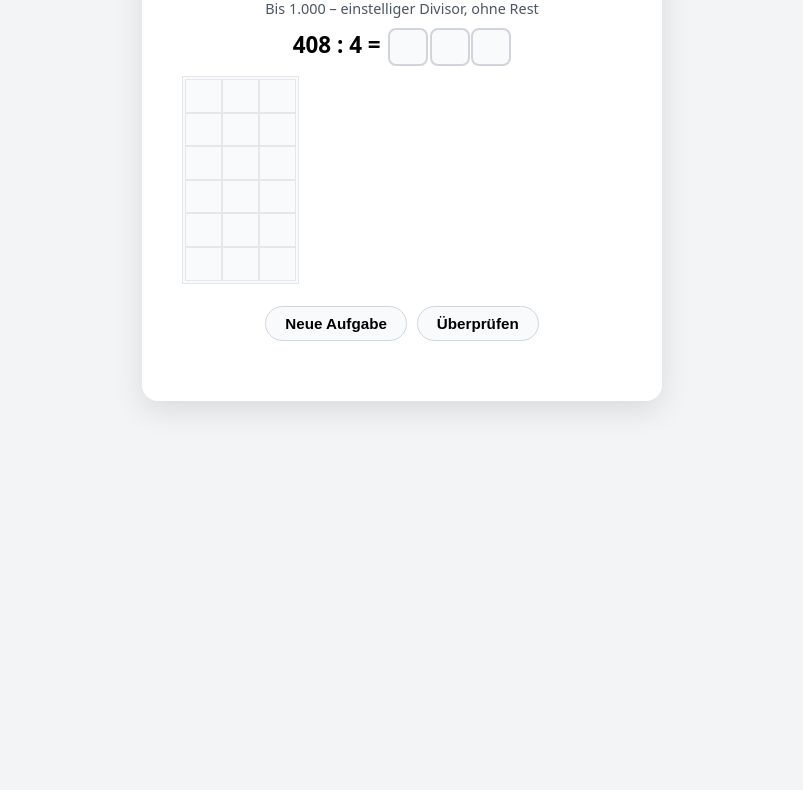
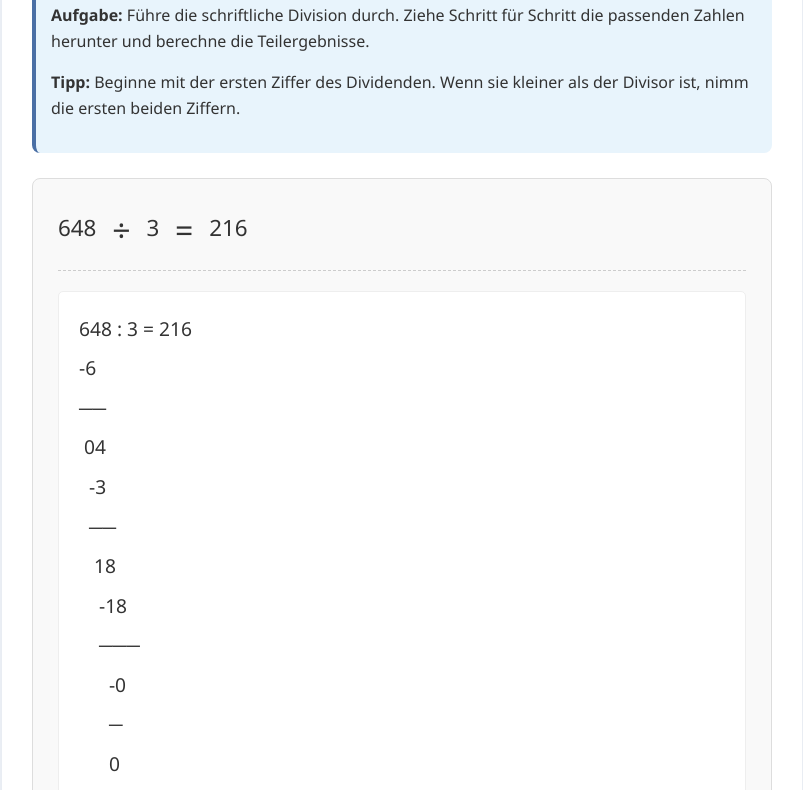
Before and after one commit to retospeerli/schriftlichedivision, a plain HTML site: page index.html in a window 1280 px wide. Shown: the part 239-1029 px from the top of the page, without its empty margins (238-1041 px from the left). Before the commit the page ends 800 px from the top, so only its background shows below. Drawn offline with Linux system fonts and the light colour scheme.

Commit message:
Update index.html

```diff
--- a/index.html
+++ b/index.html
@@ -2,403 +2,409 @@
 <html lang="de">
 <head>
     <meta charset="UTF-8">
-  <title>Schriftliche Division – Gitter</title>
+    <meta name="viewport" content="width=device-width, initial-scale=1.0">
+    <title>Schriftliche Division - Matheaufgabe</title>
     <style>
-    :root {
-      font-family: system-ui, -apple-system, BlinkMacSystemFont, "Segoe UI";
-      background: #f3f4f6;
+        * {
+            box-sizing: border-box;
+            font-family: 'Segoe UI', Arial, sans-serif;
         }
+
         body {
             margin: 0;
-      min-height: 100vh;
+            padding: 20px;
+            background-color: #f5f9ff;
+            color: #333;
+            line-height: 1.6;
+        }
+
+        .container {
+            max-width: 800px;
+            margin: 0 auto;
+            background-color: white;
+            border-radius: 10px;
+            box-shadow: 0 5px 15px rgba(0, 0, 0, 0.1);
+            padding: 30px;
+        }
+
+        header {
+            text-align: center;
+            margin-bottom: 30px;
+            border-bottom: 2px solid #4a6fa5;
+            padding-bottom: 15px;
+        }
+
+        h1 {
+            color: #2c3e50;
+            margin-top: 0;
+        }
+
+        .description {
+            background-color: #e8f4fc;
+            padding: 15px;
+            border-radius: 8px;
+            margin-bottom: 25px;
+            border-left: 4px solid #4a6fa5;
+        }
+
+        .task-container {
+            background-color: #f9f9f9;
+            border: 1px solid #ddd;
+            border-radius: 8px;
+            padding: 25px;
+            margin-bottom: 25px;
+        }
+
+        .division-problem {
+            font-size: 1.4rem;
+            margin-bottom: 20px;
+            padding-bottom: 15px;
+            border-bottom: 1px dashed #ccc;
+        }
+
+        .division-symbol {
+            font-size: 2rem;
+            vertical-align: middle;
+            margin: 0 10px;
+        }
+
+        .division-steps {
+            font-family: 'Courier New', monospace;
+            font-size: 1.2rem;
+            line-height: 1.8;
+            background-color: white;
+            padding: 20px;
+            border-radius: 5px;
+            border: 1px solid #eee;
+            margin-top: 20px;
+            overflow-x: auto;
+        }
+
+        .step {
+            margin-bottom: 15px;
+            padding-bottom: 10px;
+            border-bottom: 1px dotted #eee;
+        }
+
+        .step:last-child {
+            border-bottom: none;
+        }
+
+        .calculation-line {
             display: flex;
             align-items: center;
-      justify-content: center;
-    }
-    .app {
-      background: #ffffff;
-      border-radius: 16px;
-      box-shadow: 0 10px 30px rgba(0,0,0,0.1);
-      padding: 2rem 2.5rem;
-      max-width: 520px;
-      width: 100%;
-      box-sizing: border-box;
-    }
-    h1 {
-      margin-top: 0;
-      text-align: center;
-      font-size: 1.4rem;
-    }
-    .subtitle {
-      text-align: center;
-      color: #4b5563;
-      margin-bottom: 0.6rem;
-      font-size: 0.9rem;
+            margin-bottom: 5px;
         }
 
-    .task-line {
-      text-align: center;
-      font-size: 1.4rem;
-      font-weight: 600;
-      margin-bottom: 0.6rem;
-    }
-    .quot-input {
-      width: 2.0rem;
-      height: 2.0rem;
-      border-radius: 8px;
-      border: 2px solid #d1d5db;
-      font-size: 1.1rem;
-      text-align: center;
-      background: #f9fafb;
-      cursor: pointer;
-      margin-left: 0.1rem;
-    }
-    .quot-input.correct {
-      border-color: #16a34a;
-      background: #dcfce7;
-    }
-    .quot-input.incorrect {
-      border-color: #b91c1c;
-      background: #fee2e2;
+        .result {
+            font-weight: bold;
+            color: #2c3e50;
+            margin-top: 15px;
+            font-size: 1.3rem;
         }
 
-    /* Gitter wie kariertes Papier, 3 Spalten für H, Z, E */
-    .grid-wrapper {
-      display: inline-block;
-      margin: 0 auto 0.8rem auto;
-      border: 1px solid #e5e7eb;
-      padding: 0.15rem;
-      background: #f9fafb;
-    }
-    .calc-grid {
-      display: grid;
-      grid-template-columns: repeat(3, 2.3rem);
-      grid-auto-rows: 2.1rem;
-      gap: 0;
-    }
-    .grid-cell {
-      border: 1px solid #e5e7eb; /* kariertes Papier */
+        .controls {
             display: flex;
-      align-items: center;
-      justify-content: center;
-    }
-    .work-input {
-      width: 100%;
-      height: 100%;
-      border: none;
-      background: transparent;
-      text-align: center;
-      font-size: 1.05rem;
-      cursor: pointer;
-    }
-    .work-input:focus {
-      outline: none;
+            justify-content: space-between;
+            flex-wrap: wrap;
+            gap: 10px;
+            margin-top: 30px;
         }
 
-    .buttons-row {
-      margin-top: 0.6rem;
-      display: flex;
-      gap: 0.6rem;
-      justify-content: center;
-      flex-wrap: wrap;
-    }
-    .btn {
-      padding: 0.5rem 1.2rem;
-      border-radius: 999px;
-      border: 1px solid #d1d5db;
-      background: #f9fafb;
-      font-weight: 600;
-      font-size: 0.95rem;
+        button {
+            padding: 12px 24px;
+            background-color: #4a6fa5;
+            color: white;
+            border: none;
+            border-radius: 5px;
             cursor: pointer;
-    }
-    .btn:hover {
-      background: #e5e7eb;
-      border-color: #9ca3af;
+            font-size: 1rem;
+            transition: background-color 0.3s;
         }
 
-    .feedback {
+        button:hover {
+            background-color: #3a5a80;
+        }
+
+        .new-problem {
+            background-color: #2ecc71;
+        }
+
+        .new-problem:hover {
+            background-color: #27ae60;
+        }
+
+        .show-steps {
+            background-color: #e67e22;
+        }
+
+        .show-steps:hover {
+            background-color: #d35400;
+        }
+
+        footer {
+            margin-top: 30px;
             text-align: center;
-      margin-top: 0.5rem;
-      min-height: 1.2rem;
-      font-weight: 500;
-      font-size: 0.95rem;
+            font-size: 0.9rem;
+            color: #7f8c8d;
+            border-top: 1px solid #eee;
+            padding-top: 15px;
         }
-    .feedback.ok { color: #15803d; }
-    .feedback.error { color: #b91c1c; }
 
-    /* Popup */
-    .popup-overlay {
-      position: fixed;
-      inset: 0;
-      background: rgba(15,23,42,0.35);
-      display: none;
-      align-items: center;
-      justify-content: center;
-      z-index: 1000;
+        @media (max-width: 600px) {
+            .container {
+                padding: 15px;
             }
-    .popup {
-      background: #ffffff;
-      border-radius: 14px;
-      padding: 0.8rem 1rem;
-      box-shadow: 0 10px 30px rgba(0,0,0,0.25);
-      max-width: 260px;
+
+            .controls {
+                flex-direction: column;
+            }
+
+            button {
                 width: 100%;
             }
-    .popup-title {
-      text-align: center;
-      font-weight: 600;
-      margin-bottom: 0.4rem;
-      font-size: 0.95rem;
         }
-    .digit-grid {
-      display: grid;
-      grid-template-columns: repeat(5, minmax(0,1fr));
-      gap: 0.3rem;
-      margin-bottom: 0.4rem;
-    }
-    .digit-btn {
-      padding: 0.3rem 0;
-      border-radius: 8px;
-      border: 1px solid #d1d5db;
-      background: #f9fafb;
-      font-size: 1.05rem;
-      cursor: pointer;
-    }
-    .digit-btn:hover { background: #e5e7eb; }
-    .popup-footer {
-      text-align: center;
-    }
-    .popup-close {
-      padding: 0.25rem 0.8rem;
-      border-radius: 999px;
-      border: none;
-      background: #e5e7eb;
-      cursor: pointer;
-      font-size: 0.85rem;
-    }
-    .popup-close:hover { background: #d1d5db; }
     </style>
 </head>
 <body>
-<div class="app">
+    <div class="container">
+        <header>
             <h1>Schriftliche Division</h1>
-  <div class="subtitle">Bis 1.000 – einstelliger Divisor, ohne Rest</div>
+            <p>Löse die Divisionsaufgabe Schritt für Schritt</p>
+        </header>
 
-  <!-- Aufgabenzeile -->
-  <div class="task-line" id="task-line">
-    <!-- Wird per JS gefüllt, z.B.: 432 : 3 = [ ][ ][ ] -->
+        <div class="description">
+            <p><strong>Aufgabe:</strong> Führe die schriftliche Division durch. Ziehe Schritt für Schritt die passenden Zahlen herunter und berechne die Teilergebnisse.</p>
+            <p><strong>Tipp:</strong> Beginne mit der ersten Ziffer des Dividenden. Wenn sie kleiner als der Divisor ist, nimm die ersten beiden Ziffern.</p>
         </div>
 
-  <!-- Gitter für die Rechenschritte, 3 Spalten (H, Z, E) × 6 Zeilen -->
-  <div class="grid-wrapper">
-    <div class="calc-grid">
-      <!-- 6 Zeilen × 3 Spalten, alles Eingabefelder -->
-      <!-- Zeile 1 -->
-      <div class="grid-cell"><input class="work-input" data-row="0" data-col="0" readonly></div>
-      <div class="grid-cell"><input class="work-input" data-row="0" data-col="1" readonly></div>
-      <div class="grid-cell"><input class="work-input" data-row="0" data-col="2" readonly></div>
-      <!-- Zeile 2 -->
-      <div class="grid-cell"><input class="work-input" data-row="1" data-col="0" readonly></div>
-      <div class="grid-cell"><input class="work-input" data-row="1" data-col="1" readonly></div>
-      <div class="grid-cell"><input class="work-input" data-row="1" data-col="2" readonly></div>
-      <!-- Zeile 3 -->
-      <div class="grid-cell"><input class="work-input" data-row="2" data-col="0" readonly></div>
-      <div class="grid-cell"><input class="work-input" data-row="2" data-col="1" readonly></div>
-      <div class="grid-cell"><input class="work-input" data-row="2" data-col="2" readonly></div>
-      <!-- Zeile 4 -->
-      <div class="grid-cell"><input class="work-input" data-row="3" data-col="0" readonly></div>
-      <div class="grid-cell"><input class="work-input" data-row="3" data-col="1" readonly></div>
-      <div class="grid-cell"><input class="work-input" data-row="3" data-col="2" readonly></div>
-      <!-- Zeile 5 -->
-      <div class="grid-cell"><input class="work-input" data-row="4" data-col="0" readonly></div>
-      <div class="grid-cell"><input class="work-input" data-row="4" data-col="1" readonly></div>
-      <div class="grid-cell"><input class="work-input" data-row="4" data-col="2" readonly></div>
-      <!-- Zeile 6 -->
-      <div class="grid-cell"><input class="work-input" data-row="5" data-col="0" readonly></div>
-      <div class="grid-cell"><input class="work-input" data-row="5" data-col="1" readonly></div>
-      <div class="grid-cell"><input class="work-input" data-row="5" data-col="2" readonly></div>
+        <div class="task-container">
+            <div class="division-problem">
+                <span id="dividend">648</span>
+                <span class="division-symbol">÷</span>
+                <span id="divisor">3</span>
+                <span class="division-symbol">=</span>
+                <span id="quotient">?</span>
+            </div>
+
+            <div class="division-steps" id="steps-container">
+                <!-- Hier werden die schriftlichen Divisionsschritte angezeigt -->
+                <div class="step">
+                    <div class="calculation-line">648 : 3 = 216</div>
+                    <div class="calculation-line">-6</div>
+                    <div class="calculation-line">&nbsp;04</div>
+                    <div class="calculation-line">&nbsp;-3</div>
+                    <div class="calculation-line">&nbsp;&nbsp;18</div>
+                    <div class="calculation-line">&nbsp;&nbsp;-18</div>
+                    <div class="calculation-line">&nbsp;&nbsp;&nbsp;0</div>
+                </div>
+
+                <div class="result">Ergebnis: 648 ÷ 3 = <strong>216</strong></div>
             </div>
         </div>
 
-  <div class="buttons-row">
-    <button class="btn" id="new-btn">Neue Aufgabe</button>
-    <button class="btn" id="check-btn">Überprüfen</button>
+        <div class="controls">
+            <button id="newProblem" class="new-problem">Neue Aufgabe</button>
+            <button id="toggleSteps" class="show-steps">Lösung ein/ausblenden</button>
+            <button id="stepByStep">Schritt für Schritt</button>
         </div>
 
-  <div class="feedback" id="feedback"></div>
-</div>
-
-<!-- Popup für Ziffernauswahl -->
-<div class="popup-overlay" id="popup-overlay">
-  <div class="popup">
-    <div class="popup-title">Ziffer auswählen</div>
-    <div class="digit-grid" id="digit-grid"></div>
-    <div class="popup-footer">
-      <button class="popup-close" id="popup-close-btn">Abbrechen</button>
-    </div>
-  </div>
+        <footer>
+            <p>Matheaufgabe - Schriftliche Division mit einstelligem Divisor</p>
+            <p>Ähnlich zu matheaufgaben.net | Für Lernzwecke erstellt</p>
+        </footer>
     </div>
 
     <script>
-  const NUM_QUOT_DIGITS = 3; // Quotient bis 3-stellig (z.B. 144)
-  let divisor  = 0;
-  let dividend = 0;
-  let quotient = 0;
-  let quotientDigits = [];
+        document.addEventListener('DOMContentLoaded', function() {
+            const dividendElement = document.getElementById('dividend');
+            const divisorElement = document.getElementById('divisor');
+            const quotientElement = document.getElementById('quotient');
+            const stepsContainer = document.getElementById('steps-container');
+            const newProblemButton = document.getElementById('newProblem');
+            const toggleStepsButton = document.getElementById('toggleSteps');
+            const stepByStepButton = document.getElementById('stepByStep');
 
-  let activeInput = null;
+            // Mögliche Aufgaben
+            const problems = [
+                {dividend: 648, divisor: 3, quotient: 216},
+                {dividend: 735, divisor: 5, quotient: 147},
+                {dividend: 924, divisor: 4, quotient: 231},
+                {dividend: 816, divisor: 8, quotient: 102},
+                {dividend: 972, divisor: 6, quotient: 162},
+                {dividend: 525, divisor: 7, quotient: 75},
+                {dividend: 648, divisor: 9, quotient: 72},
+                {dividend: 448, divisor: 4, quotient: 112}
+            ];
 
-  const taskLine   = document.getElementById('task-line');
-  const feedbackEl = document.getElementById('feedback');
+            let currentProblemIndex = 0;
+            let stepsVisible = true;
 
-  const popupOverlay  = document.getElementById('popup-overlay');
-  const digitGrid     = document.getElementById('digit-grid');
-  const popupCloseBtn = document.getElementById('popup-close-btn');
+            // Initiale Aufgabe anzeigen
+            showProblem(currentProblemIndex);
 
-  const newBtn   = document.getElementById('new-btn');
-  const checkBtn = document.getElementById('check-btn');
+            // Neue Aufgabe generieren
+            newProblemButton.addEventListener('click', function() {
+                currentProblemIndex = (currentProblemIndex + 1) % problems.length;
+                showProblem(currentProblemIndex);
 
-  let quotInputs = [];  // wird beim Generieren neu aufgebaut
-  const workInputs = Array.from(document.querySelectorAll('.work-input'));
+                // Schritte wieder einblenden
+                stepsContainer.style.display = 'block';
+                stepsVisible = true;
+                toggleStepsButton.textContent = 'Lösung ausblenden';
+            });
 
-  /* Hilfsfunktionen */
+            // Lösung ein-/ausblenden
+            toggleStepsButton.addEventListener('click', function() {
+                stepsVisible = !stepsVisible;
+                stepsContainer.style.display = stepsVisible ? 'block' : 'none';
+                toggleStepsButton.textContent = stepsVisible ? 'Lösung ausblenden' : 'Lösung anzeigen';
+            });
 
-  function randomInt(min, max) {
-    return Math.floor(Math.random() * (max - min + 1)) + min;
+            // Schritt-für-Schritt Lösung
+            stepByStepButton.addEventListener('click', function() {
+                showStepByStepSolution(problems[currentProblemIndex]);
+            });
+
+            // Problem anzeigen
+            function showProblem(index) {
+                const problem = problems[index];
+
+                dividendElement.textContent = problem.dividend;
+                divisorElement.textContent = problem.divisor;
+                quotientElement.textContent = '?';
+
+                // Berechne die schriftliche Division
+                const steps = calculateLongDivision(problem.dividend, problem.divisor);
+
+                // Zeige die Lösung
+                setTimeout(() => {
+                    quotientElement.textContent = problem.quotient;
+                    displayDivisionSteps(problem, steps);
+                }, 500);
             }
 
-  function digitsOf(num, len) {
-    const arr = new Array(len).fill(0);
-    let n = Math.floor(Math.abs(num));
-    for (let i = len - 1; i >= 0; i--) {
-      arr[i] = n % 10;
-      n = Math.floor(n / 10);
-    }
-    return arr;
+            // Schriftliche Divisionsschritte berechnen
+            function calculateLongDivision(dividend, divisor) {
+                const steps = [];
+                const dividendStr = dividend.toString();
+                let remainder = 0;
+                let currentQuotient = "";
+
+                for (let i = 0; i < dividendStr.length; i++) {
+                    const currentDigit = parseInt(dividendStr[i]);
+                    const currentNumber = remainder * 10 + currentDigit;
+                    const stepQuotient = Math.floor(currentNumber / divisor);
+
+                    if (stepQuotient > 0 || currentQuotient !== "") {
+                        currentQuotient += stepQuotient.toString();
                     }
 
-  function resetInputs() {
-    quotInputs.forEach(inp => {
-      inp.value = '';
-      inp.classList.remove('correct', 'incorrect');
+                    const subtract = stepQuotient * divisor;
+                    const newRemainder = currentNumber - subtract;
+
+                    steps.push({
+                        position: i,
+                        currentNumber,
+                        stepQuotient,
+                        subtract,
+                        newRemainder,
+                        currentQuotient: currentQuotient || "0"
                     });
-    workInputs.forEach(inp => {
-      inp.value = '';
-    });
-    feedbackEl.textContent = '';
-    feedbackEl.className = 'feedback';
+
+                    remainder = newRemainder;
                 }
 
-  /* Popup */
+                return steps;
+            }
 
-  function buildDigitButtons() {
-    digitGrid.innerHTML = '';
-    for (let d = 0; d <= 9; d++) {
-      const btn = document.createElement('button');
-      btn.type = 'button';
-      btn.className = 'digit-btn';
-      btn.textContent = String(d);
-      btn.addEventListener('click', () => {
-        if (activeInput) activeInput.value = String(d);
-        hidePopup();
-      });
-      digitGrid.appendChild(btn);
+            // Divisionsschritte anzeigen
+            function displayDivisionSteps(problem, steps) {
+                let html = '<div class="step">';
+                html += `<div class="calculation-line">${problem.dividend} : ${problem.divisor} = ${problem.quotient}</div>`;
+
+                let indent = 0;
+                let previousRemainder = 0;
+
+                for (let i = 0; i < steps.length; i++) {
+                    const step = steps[i];
+
+                    // Nur wenn wir etwas abziehen (nicht 0)
+                    if (step.subtract > 0) {
+                        // Zeile mit Abziehen
+                        html += `<div class="calculation-line">${'&nbsp;'.repeat(indent)}-${step.subtract}</div>`;
+
+                        // Linie zeichnen
+                        const lineLength = Math.max(step.subtract.toString().length + 1, step.currentNumber.toString().length);
+                        html += `<div class="calculation-line">${'&nbsp;'.repeat(indent)}${'─'.repeat(lineLength)}</div>`;
+
+                        // Neuer Rest
+                        if (i < steps.length - 1) {
+                            html += `<div class="calculation-line">${'&nbsp;'.repeat(indent+1)}${step.newRemainder}${problem.dividend.toString()[i+1] || ''}</div>`;
+                        }
+
+                        indent += 2;
                     }
                 }
 
-  function showPopupForInput(inputEl) {
-    activeInput = inputEl;
-    popupOverlay.style.display = 'flex';
+                // Letzte Zeile mit Rest 0
+                html += `<div class="calculation-line">${'&nbsp;'.repeat(indent)}-${steps[steps.length-1].newRemainder}</div>`;
+                html += `<div class="calculation-line">${'&nbsp;'.repeat(indent)}─</div>`;
+                html += `<div class="calculation-line">${'&nbsp;'.repeat(indent)}0</div>`;
+
+                html += '</div>';
+                html += `<div class="result">Ergebnis: ${problem.dividend} ÷ ${problem.divisor} = <strong>${problem.quotient}</strong></div>`;
+
+                stepsContainer.innerHTML = html;
             }
 
-  function hidePopup() {
-    popupOverlay.style.display = 'none';
-    activeInput = null;
-  }
+            // Schritt-für-Schritt-Lösung anzeigen
+            function showStepByStepSolution(problem) {
+                const steps = calculateLongDivision(problem.dividend, problem.divisor);
 
-  popupCloseBtn.addEventListener('click', hidePopup);
-  popupOverlay.addEventListener('click', (e) => {
-    if (e.target === popupOverlay) hidePopup();
-  });
+                let html = '';
+                let currentDisplay = problem.dividend.toString();
+                let resultSoFar = '';
+                let indent = 0;
 
-  function attachInputClicks() {
-    const all = [...quotInputs, ...workInputs];
-    all.forEach(inp => {
-      inp.addEventListener('click', () => {
-        inp.classList.remove('correct', 'incorrect');
-        showPopupForInput(inp);
-      });
-    });
-  }
+                html += `<div class="step"><div class="calculation-line">Wir teilen ${problem.dividend} durch ${problem.divisor}:</div></div>`;
 
-  /* Aufgaben-Generierung */
+                for (let i = 0; i < steps.length; i++) {
+                    const step = steps[i];
 
-  function generateProblem() {
-    // Einstelliger Divisor, Dividend dreistellig, ohne Rest
-    divisor = randomInt(2, 9);
+                    html += `<div class="step">`;
+                    html += `<div class="calculation-line"><strong>Schritt ${i+1}:</strong></div>`;
 
-    // Quotient 2–3-stellig, so dass Dividend ≤ 999
-    let qMin = 2;
-    let qMax = Math.floor(999 / divisor);
-    if (qMax < qMin) qMax = qMin;
-    quotient = randomInt(qMin, qMax);
-    dividend = divisor * quotient;
+                    if (step.currentNumber < problem.divisor && i < steps.length - 1) {
+                        html += `<div class="calculation-line">${step.currentNumber} ist kleiner als ${problem.divisor}, also nehmen wir die nächste Ziffer hinzu: ${step.currentNumber}${problem.dividend.toString()[i+1]}</div>`;
+                    } else {
+                        html += `<div class="calculation-line">Wir betrachten: ${step.currentNumber}</div>`;
+                        html += `<div class="calculation-line">${step.currentNumber} : ${problem.divisor} = ${step.stepQuotient}</div>`;
+                        html += `<div class="calculation-line">${step.stepQuotient} × ${problem.divisor} = ${step.subtract}</div>`;
+                        html += `<div class="calculation-line">${step.currentNumber} - ${step.subtract} = ${step.newRemainder}</div>`;
 
-    quotientDigits = digitsOf(quotient, NUM_QUOT_DIGITS);
+                        resultSoFar += step.stepQuotient.toString();
+                        html += `<div class="calculation-line">Bisheriges Ergebnis: ${resultSoFar}</div>`;
 
-    // Aufgabenzeile aufbauen: 432 : 3 = [ ][ ][ ]
-    taskLine.innerHTML = '';
-    const spanDiv = document.createElement('span');
-    spanDiv.textContent = dividend + ' : ' + divisor + ' = ';
-    taskLine.appendChild(spanDiv);
-
-    quotInputs = [];
-    for (let i = 0; i < NUM_QUOT_DIGITS; i++) {
-      const inp = document.createElement('input');
-      inp.type = 'text';
-      inp.maxLength = 1;
-      inp.className = 'quot-input';
-      inp.setAttribute('data-col', i);
-      taskLine.appendChild(inp);
-      quotInputs.push(inp);
-    }
-
-    resetInputs();
-    attachInputClicks();
-  }
-
-  /* Lösung prüfen – Quotient */
-
-  function checkSolution() {
-    let allCorrect = true;
-
-    quotInputs.forEach(inp => {
-      const col = parseInt(inp.getAttribute('data-col'), 10);
-      const expected = quotientDigits[col];
-      const value = inp.value === '' ? 0 : parseInt(inp.value, 10);
-      inp.classList.remove('correct', 'incorrect');
-      if (value === expected) {
-        inp.classList.add('correct');
+                        if (i < steps.length - 1) {
+                            html += `<div class="calculation-line">Wir ziehen die nächste Ziffer herunter: ${step.newRemainder}${problem.dividend.toString()[i+1]}</div>`;
                         } else {
-        inp.classList.add('incorrect');
-        allCorrect = false;
-      }
-    });
-
-    if (allCorrect) {
-      feedbackEl.textContent = 'Super, alles korrekt gelöst! 🎉';
-      feedbackEl.className = 'feedback ok';
-    } else {
-      feedbackEl.textContent = 'Der Quotient stimmt noch nicht ganz. Kontrolliere deine Rechnung im Gitter.';
-      feedbackEl.className = 'feedback error';
+                            html += `<div class="calculation-line">Wir haben alle Ziffern bearbeitet. Der Rest ist ${step.newRemainder}.</div>`;
                         }
                     }
 
-  newBtn.addEventListener('click', generateProblem);
-  checkBtn.addEventListener('click', checkSolution);
+                    html += `</div>`;
+                }
 
-  buildDigitButtons();
-  generateProblem();
+                html += `<div class="step"><div class="calculation-line"><strong>Endergebnis:</strong> ${problem.dividend} ÷ ${problem.divisor} = ${problem.quotient}</div></div>`;
+                html += `<div class="result">Ergebnis: ${problem.dividend} ÷ ${problem.divisor} = <strong>${problem.quotient}</strong></div>`;
+
+                stepsContainer.innerHTML = html;
+                stepsContainer.style.display = 'block';
+                stepsVisible = true;
+                toggleStepsButton.textContent = 'Lösung ausblenden';
+            }
+        });
     </script>
 </body>
 </html>
```
Lines whose indentation alone changed are shown as unchanged.
